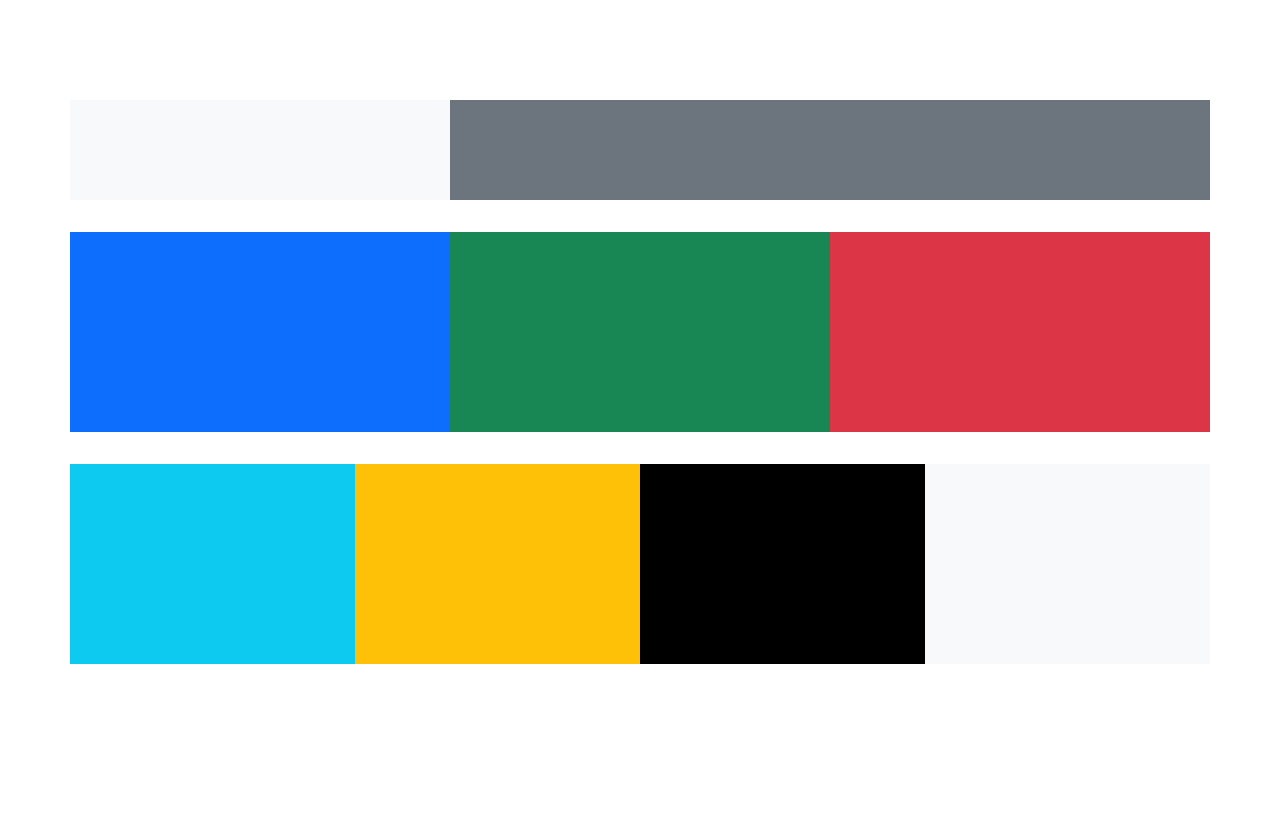
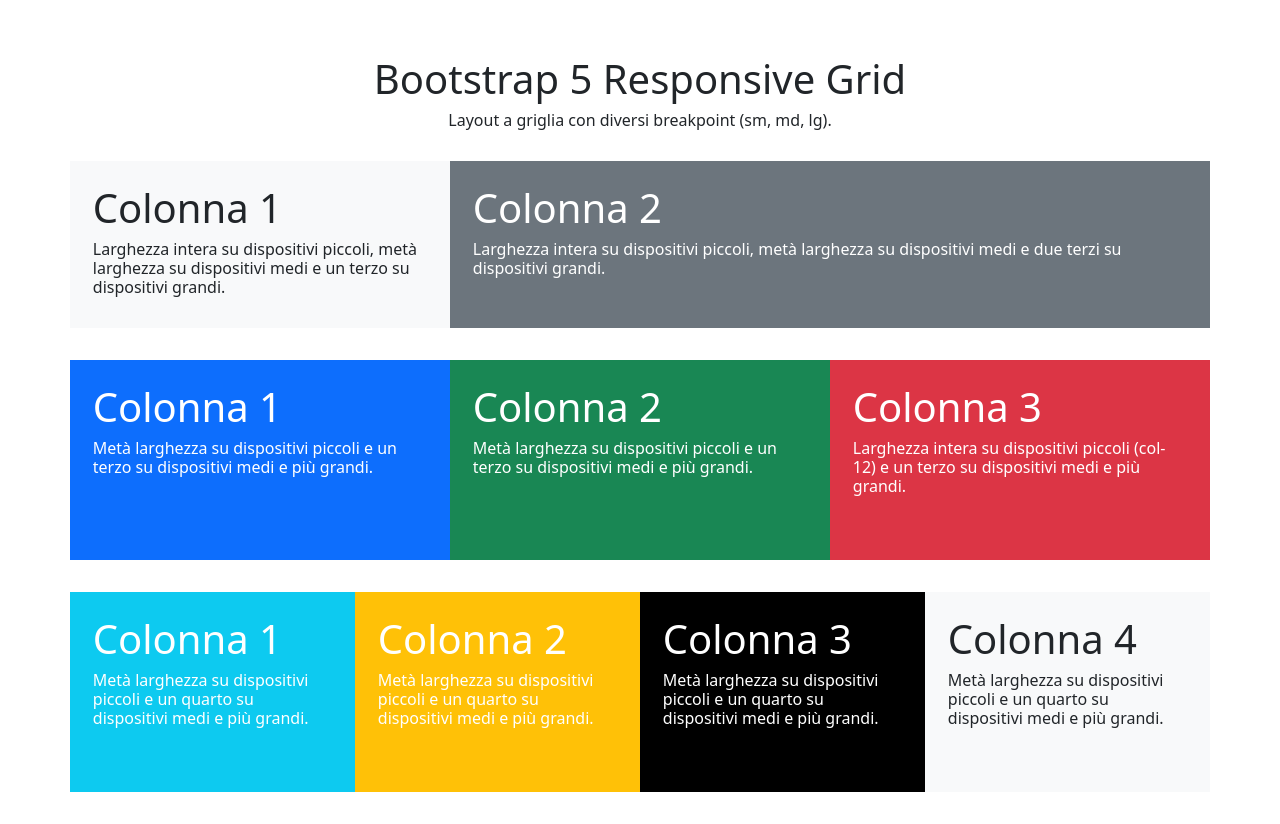
Before and after one commit to LorenzoNicoletti02/htmlcss-bootstrap-layout, a plain HTML site: page index.html in a window 1280 px wide. Before the commit the page ends 800 px from the top, so only its background shows below. Drawn offline with nearby package versions, Linux system fonts and the light colour scheme.

Commit message:
feat: chiusura testi

```diff
--- a/css/style.css
+++ b/css/style.css
@@ -11,4 +11,17 @@
 
 [class^="col"] {
     min-height: 100px;
+    padding: 2% 2%;
 }
+
+.text-color {
+    color: white;
+}
+
+.text-center {
+    display: flex;
+    justify-content: center;
+    align-items: center;
+    flex-direction: column;
+    margin-top: 2rem;
+}
--- a/index.html
+++ b/index.html
@@ -4,40 +4,72 @@
 <head>
     <meta charset="UTF-8">
     <meta name="viewport" content="width=device-width, initial-scale=1.0">
-    <title>Bootstrap</title>
-
+    <title>Bootstrap-Grid-Layout</title>
     <link href="https://cdn.jsdelivr.net/npm/bootstrap@5.3.3/dist/css/bootstrap.min.css" rel="stylesheet"
         integrity="sha384-QWTKZyjpPEjISv5WaRU9OFeRpok6YctnYmDr5pNlyT2bRjXh0JMhjY6hW+ALEwIH" crossorigin="anonymous">
     <link rel="stylesheet" href="css/style.css">
 </head>
 
-
 <body>
 
     <section class="container">
         <div class="row">
-            <div class="col-sm-12 col-md-12 bg-white"></div>
-            <div class="col-sm-12 col-md-6 col-lg-4 bg-light"></div>
-            <div class="col-sm-12 col-md-6 col-lg-8 bg-secondary"></div>
+            <div class="col-sm-12 col-md-12 bg-white text-center">
+                <h1>Bootstrap 5 Responsive Grid</h1>
+                <h6>Layout a griglia con diversi breakpoint (sm, md, lg).</h6>
+            </div>
+            <div class="col-sm-12 col-md-6 col-lg-4 bg-light">
+                <h1>Colonna 1</h1>
+                <h6>Larghezza intera su dispositivi piccoli, metà larghezza su dispositivi medi e un terzo su
+                    dispositivi grandi.</h6>
+            </div>
+            <div class="col-sm-12 col-md-6 col-lg-8 bg-secondary text-color">
+                <h1>Colonna 2</h1>
+                <h6>Larghezza intera su dispositivi piccoli, metà larghezza su dispositivi medi e due terzi su
+                    dispositivi grandi.</h6>
+            </div>
         </div>
     </section>
 
+    <section class="container">
+        <div class="row">
+            <div class="col-sm-6 col-md-4 bg-primary text-color">
+                <h1>Colonna 1</h1>
+                <h6>Metà larghezza su dispositivi piccoli e un terzo su dispositivi medi e più grandi.</h6>
+            </div>
+            <div class="col-sm-6 col-md-4 bg-success text-color">
+                <h1>Colonna 2</h1>
+                <h6>Metà larghezza su dispositivi piccoli e un terzo su dispositivi medi e più grandi.</h6>
+            </div>
+            <div class="col-sm-12 col-md-4 bg-danger text-color">
+                <h1>Colonna 3</h1>
+                <h6>Larghezza intera su dispositivi piccoli (col-12) e un terzo su dispositivi medi e più grandi.</h6>
+            </div>
+        </div>
+    </section>
 
     <section class="container">
         <div class="row">
-            <div class="col-sm-6 col-md-4 bg-primary"></div>
-            <div class="col-sm-6 col-md-4 bg-success"></div>
-            <div class="col-sm-12 col-md-4 bg-danger"></div>
-        </div>
-    </section>
-
-
-    <section class="container">
-        <div class="row">
-            <div class="col-sm-6 col-md-3 bg-info"></div>
-            <div class="col-sm-6 col-md-3 bg-warning"></div>
-            <div class="col-sm-6 col-md-3 bg-black"></div>
-            <div class="col-sm-6 col-md-3 bg-light"></div>
+            <div class="col-sm-6 col-md-3 bg-info text-color">
+                <h1>Colonna 1</h1>
+                <h6>Metà larghezza su dispositivi piccoli e un quarto su dispositivi
+                    medi e più grandi.</h6>
+            </div>
+            <div class="col-sm-6 col-md-3 bg-warning text-color">
+                <h1>Colonna 2</h1>
+                <h6>Metà larghezza su dispositivi piccoli e un quarto su dispositivi
+                    medi e più grandi.</h6>
+            </div>
+            <div class="col-sm-6 col-md-3 bg-black text-color">
+                <h1>Colonna 3</h1>
+                <h6>Metà larghezza su dispositivi piccoli e un quarto su dispositivi
+                    medi e più grandi.</h6>
+            </div>
+            <div class="col-sm-6 col-md-3 bg-light">
+                <h1>Colonna 4</h1>
+                <h6>Metà larghezza su dispositivi piccoli e un quarto su dispositivi
+                    medi e più grandi.</h6>
+            </div>
         </div>
     </section>
 
```
